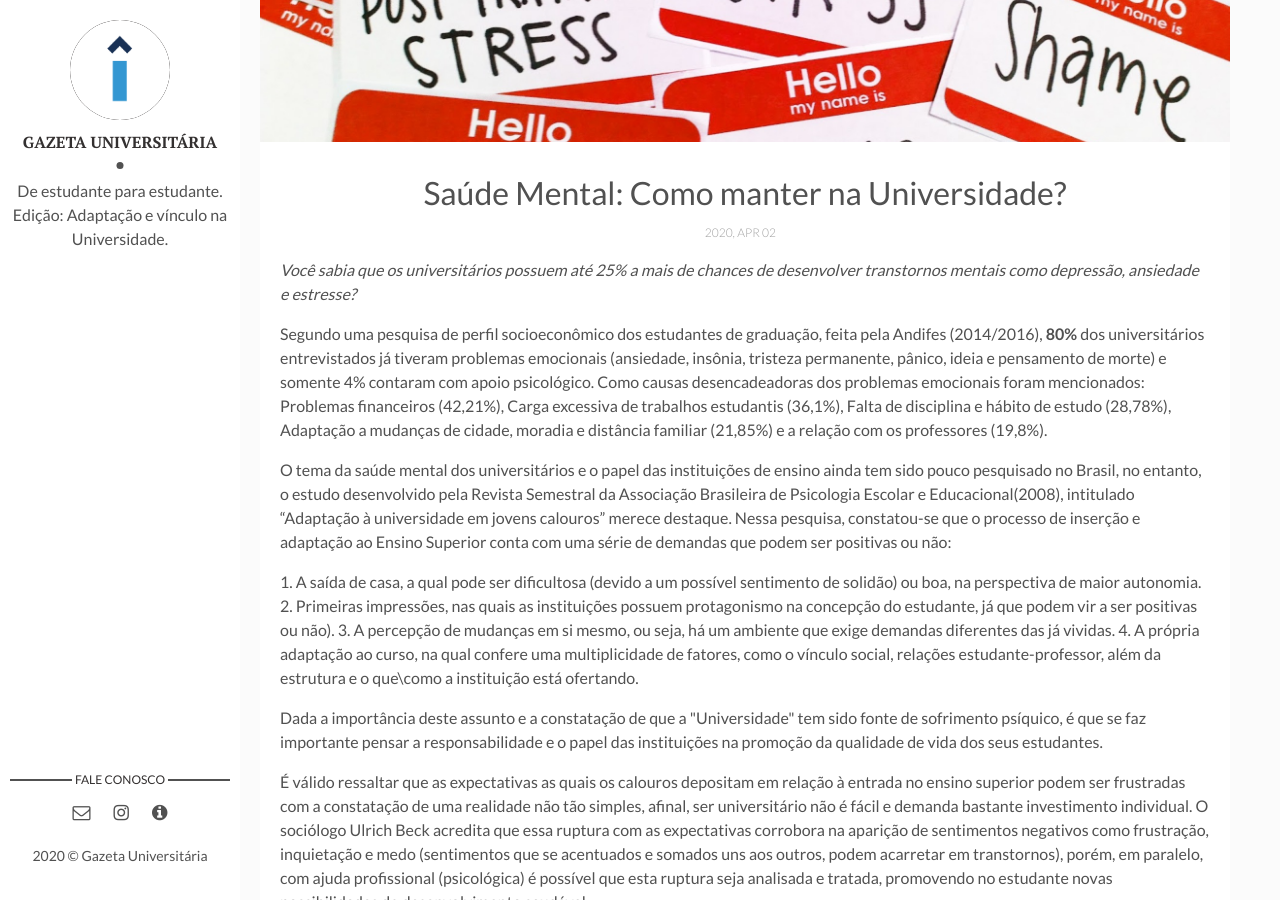
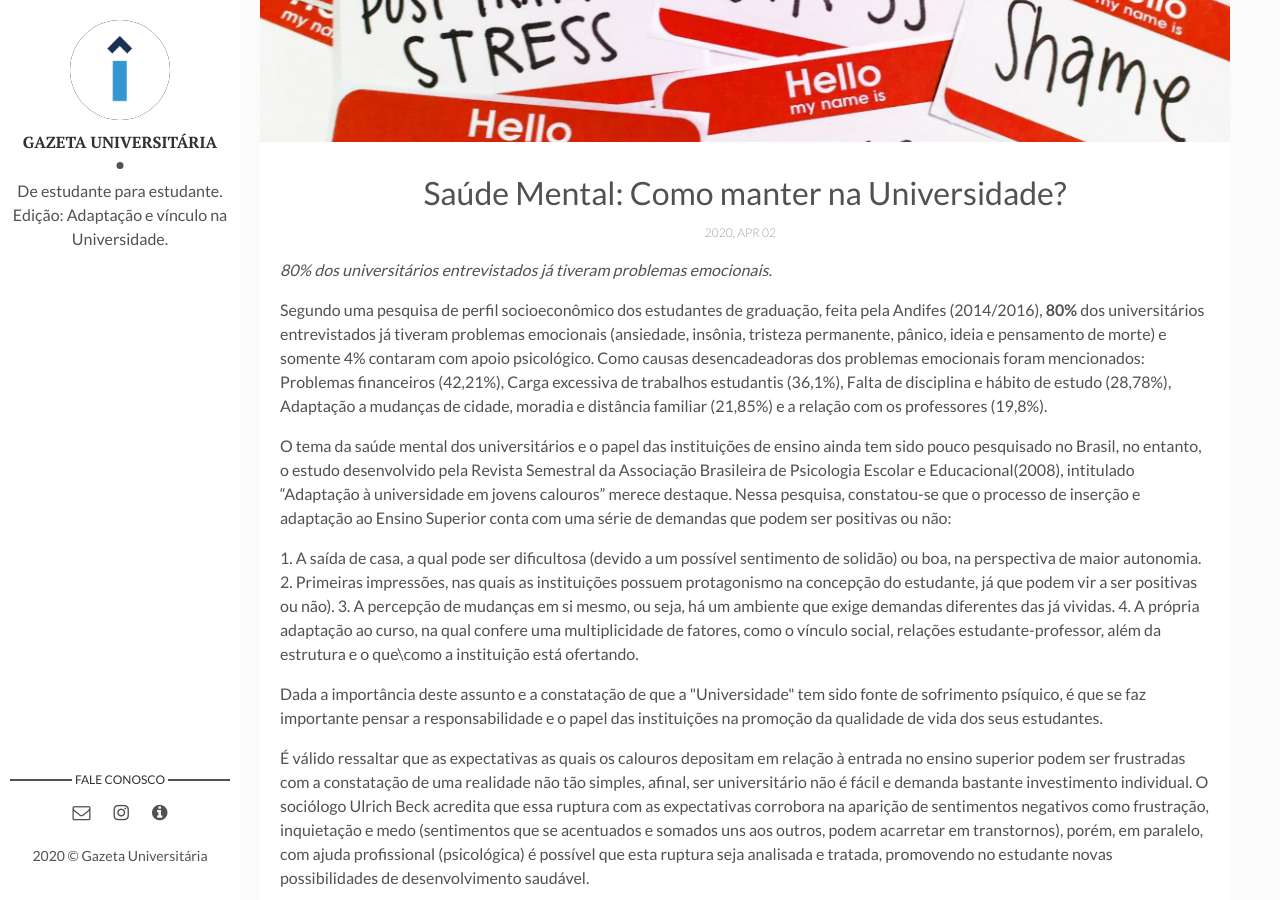
Before and after one commit to gazetauniversitaria/gazetauniversitaria.github.io, a Jekyll site: the page built from _posts/2020-04-02-saude-mental.markdown, in a window 1280 px wide and 900 px high, scrolled down 378 px. Built offline with Jekyll 4.4.1, drawn with Linux system fonts in a browser that asks for light colours; comment, search, counter and statistics services are not loaded.

Commit message:
Update 2020-04-02-saude-mental.markdown

```diff
--- a/_posts/2020-04-02-saude-mental.markdown
+++ b/_posts/2020-04-02-saude-mental.markdown
@@ -7,7 +7,7 @@ img: saude-mental/ncapa.jpg
 tags: [Saúde Mental, Você Importa, Saúde Mental Importa, Cuide-se, Psicologia]
 ---
 
-*Você sabia que os universitários possuem até 25% a mais de chances de desenvolver transtornos mentais como depressão, ansiedade e estresse?*
+*80% dos universitários entrevistados já tiveram problemas emocionais.*
 
 Segundo uma pesquisa de perfil socioeconômico dos estudantes de graduação, feita pela Andifes (2014/2016), **80%** dos universitários entrevistados já tiveram problemas emocionais (ansiedade, insônia, tristeza permanente, pânico, ideia e pensamento de morte) e somente 4% contaram com apoio psicológico. Como causas desencadeadoras dos problemas emocionais foram mencionados: Problemas financeiros (42,21%), Carga excessiva de trabalhos estudantis (36,1%), Falta de disciplina e hábito de estudo (28,78%), Adaptação a mudanças de cidade, moradia e distância familiar (21,85%) e a relação com os professores (19,8%).
 
```
